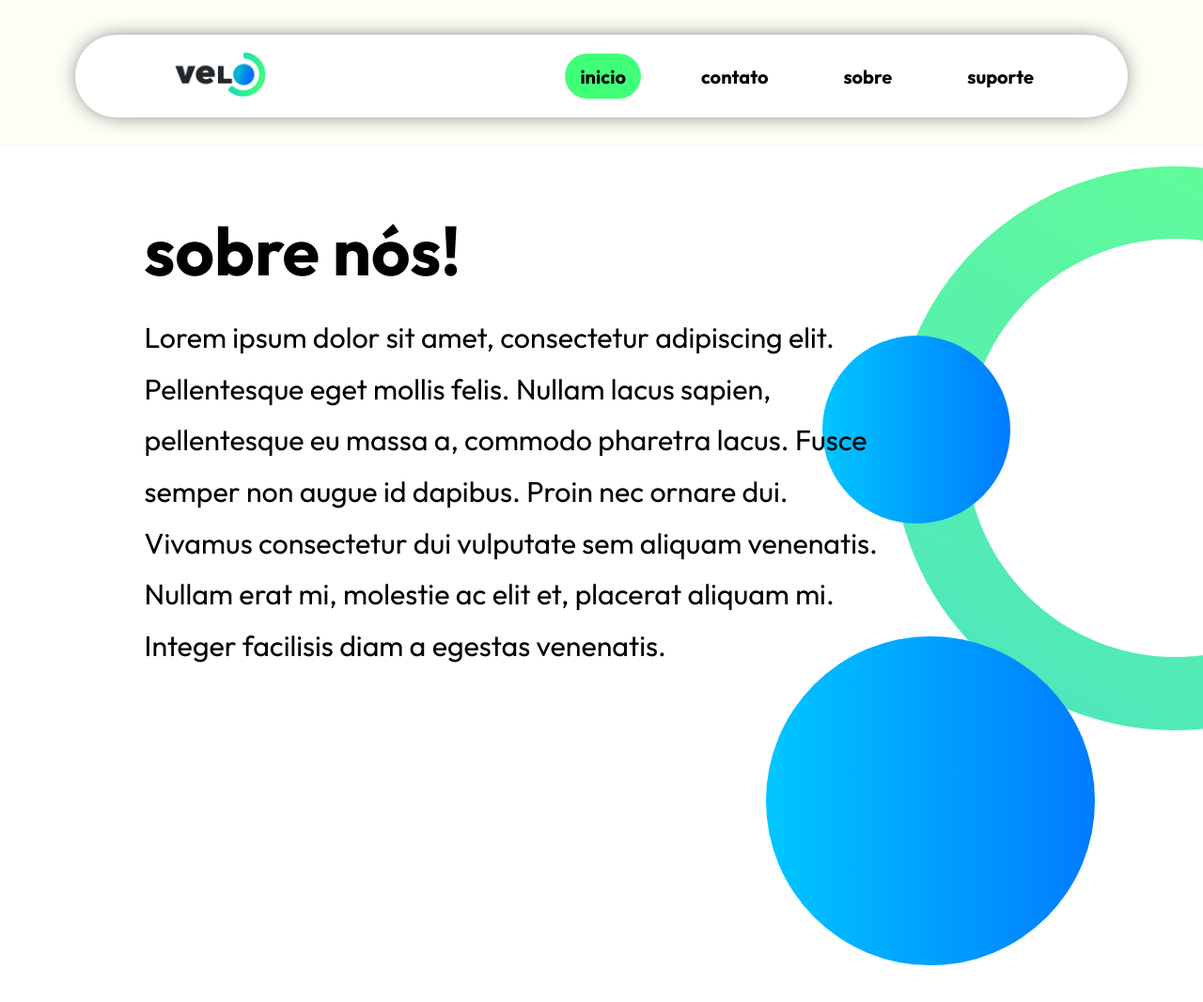
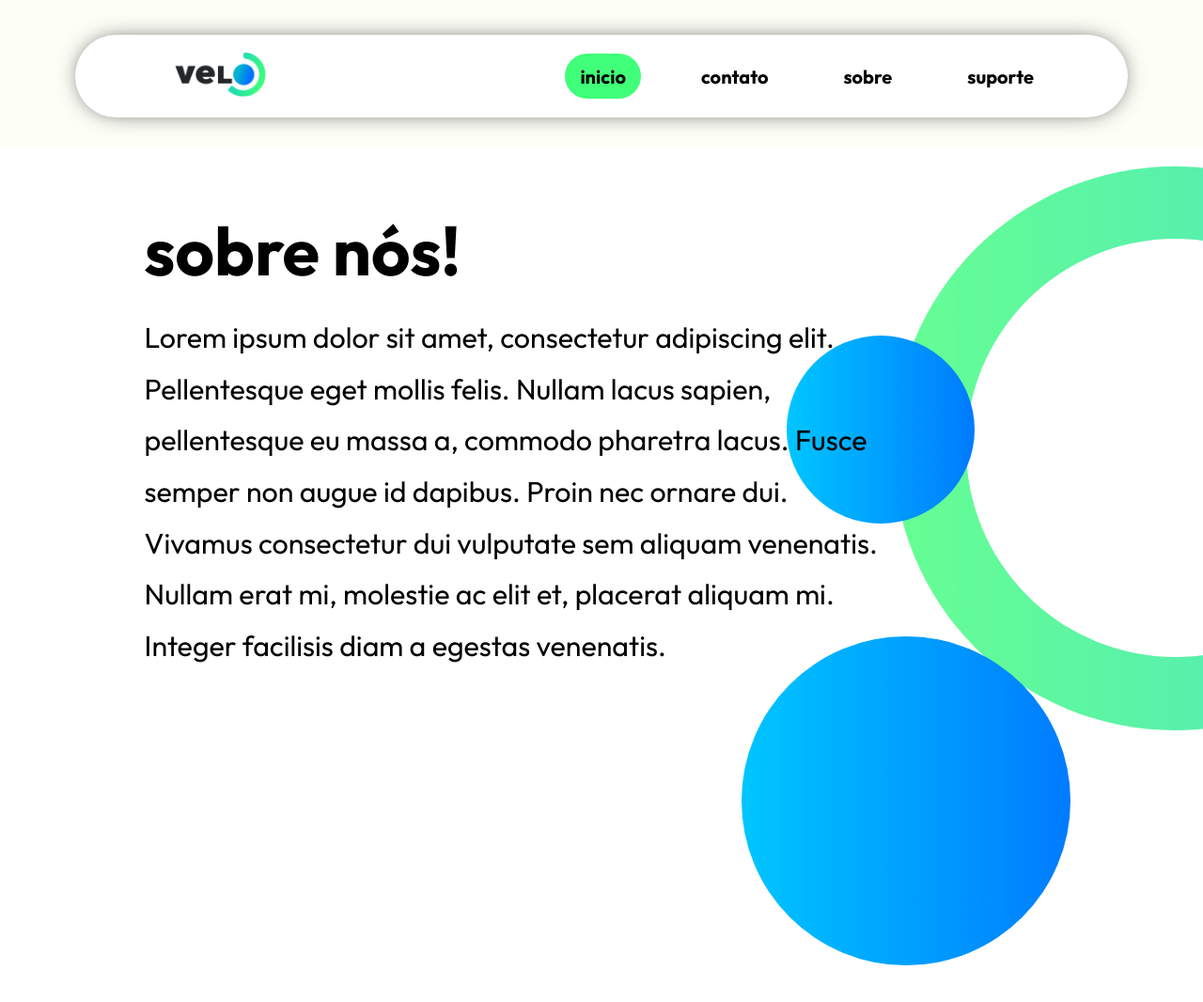
Before and after one commit to velo-project/institutional-website, an Angular app: page /sobre in a window 1280 px wide. Shown: the top 1066 px of the page at 94% size. Built offline with nearby package versions, Linux system fonts and the light colour scheme.

Commit message:
fix: adjust gradient angles and positioning of circles in AboutPage styles

```diff
--- a/src/app/features/about-page/about-page.scss
+++ b/src/app/features/about-page/about-page.scss
@@ -30,7 +30,7 @@
   width: 600px;
   height: 600px;
   border-radius: 50%;
-  background: linear-gradient(210deg, var(--brand-green), var(--brand-blue-green));
+  background: linear-gradient(90deg, var(--brand-green), var(--brand-blue-green));
   top: 20px;
   right: -270px;
   opacity: 0.8;
@@ -56,7 +56,7 @@
   border-radius: 50%;
   background: linear-gradient(90deg, var(--brand-blue), var(--brand-dark-blue));
   top: 520px;
-  right: 9%;
+  right: 11%;
   z-index: 0;
 }
 
@@ -67,7 +67,7 @@
   border-radius: 50%;
   background: linear-gradient(90deg, var(--brand-blue), var(--brand-dark-blue));
   top: 200px;
-  right: 16%;
+  right: 19%;
   z-index: 0;
 }
 
```
